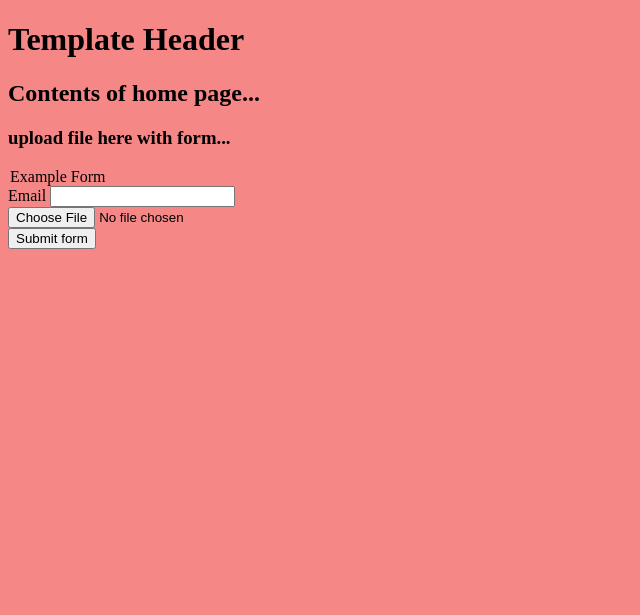
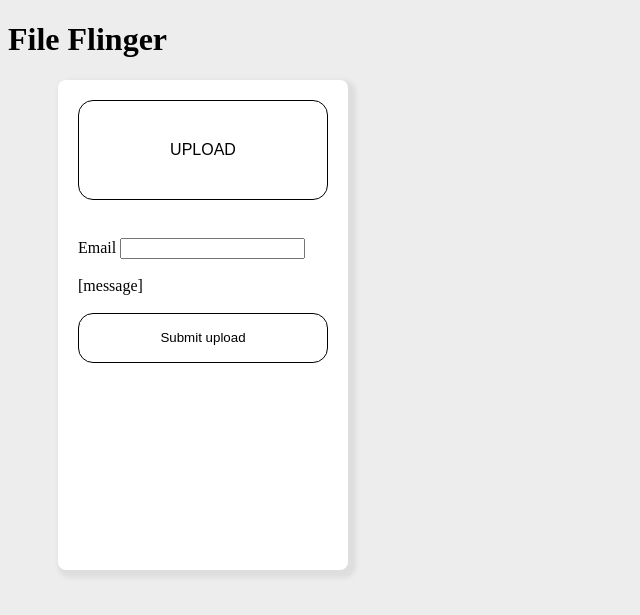
Before and after one commit to edwardcorke/FileFlinger, a Flask app: page /upload in a window 1280 px wide. Shown: the top 615 px of the page, without its empty margins (0-640 px from the left). Run offline with Flask 2, Linux system fonts and the light colour scheme.

Commit message:
Started styling upload page

```diff
--- a/serv/__init__.py
+++ b/serv/__init__.py
@@ -13,4 +13,4 @@ from serv import routes
 from serv import fileCleanup
 
 
-fileCleanup.runFileCleanup()
+# fileCleanup.runFileCleanup()
--- a/serv/forms.py
+++ b/serv/forms.py
@@ -6,4 +6,4 @@ class UploadFile(FlaskForm):
     email = StringField('Email',
                         validators=[DataRequired(),
                                     Email()])
-    submit = SubmitField('Submit form')
+    submit = SubmitField('Submit upload')
--- a/serv/routes.py
+++ b/serv/routes.py
@@ -21,7 +21,7 @@ def home():
         hashname = saveUpload(fileReceived, uploadForm)
         flash("Happy sharing! Here's the link: " "\"localhost:5000/v/" + hashname + "\"", 'success')
 
-        return redirect(url_for('home'))
+        return redirect(url_for('home')) # TODO: deleted forward to thanks page
     return render_template('home.html', title="Home Page", form=uploadForm)
 
 
@@ -46,6 +46,11 @@ def download(downloadToken):
         return redirect(url_for('home'))
 
 
+@app.route("/thanks")
+def thanks():
+    return 'Thanks for uploading'
+
+
 def saveUpload(fileReceived, uploadForm):
     hashname = secrets.token_hex(6)
     while Upload.query.filter_by(hashname=hashname).first() is not None:
--- a/serv/static/main.css
+++ b/serv/static/main.css
@@ -1,3 +1,54 @@
 body {
-    background-color: #F58787;
+    background-color: #EDEDED;
 }
+
+#uploadBoxWrapper {
+}
+
+#uploadBox {
+    height: 450px;
+    width: 250px;
+    background-color: #FFFFFF;
+    border-radius: 8px;
+    /* border: black 1px solid; */
+    -webkit-box-shadow: 4px 4px 4px 4px #DEDEDE;  /* Safari 3-4, iOS 4.0.2 - 4.2, Android 2.3+ */
+    -moz-box-shadow:    4px 4px 4px 4px #DEDEDE;  /* Firefox 3.5 - 3.6 */
+    box-shadow:         4px 4px 4px 4px #DEDEDE;  /* Opera 10.5, IE 9, Firefox 4+, Chrome 6+, iOS 5 */
+    margin-left: 50px;
+    padding: 20px;
+}
+
+
+#custom-button {
+  height: 100px;
+  font-size: 12pt;
+}
+
+#custom-button:hover, #submitButton:hover {
+  background-color: gray;
+}
+
+#custom-text {
+  margin-left: 10px;
+  font-family: sans-serif;
+  color: #aaa;
+}
+
+#formDetails {
+    width: 100%;
+    margin-top: 20px;
+}
+
+#submitButton {
+    font-size: 10pt;
+    height: 50px;
+}
+
+#submitButton, #custom-button {
+    width: 100%;
+    color: black;
+    background-color: #FFFFFF;
+    border: 1px solid #000;
+    border-radius: 15px;
+    cursor: pointer;
+}
--- a/serv/templates/home.html
+++ b/serv/templates/home.html
@@ -1,12 +1,20 @@
 {% extends "template.html" %}
 {% block content %}
-    <h2>Contents of home page...</h2>
-    <h3>upload file here with form...</h3>
+
+<!--    <div id="uploadBoxWrapper">-->
+        <div id="uploadBox">
 
             <form action = "http://localhost:5000/" method = "POST" enctype = "multipart/form-data">
                 {{ form.hidden_tag() }}
-        <legend class=""border-bottom mb4>Example Form</legend>
+                <!--                    <legend class=""border-bottom mb4>Example Form</legend>-->
+
                 <div class="form-group">
+                    <input type="file" name="file" id="real-file" hidden="hidden" />
+                    <button type="button" id="custom-button" style="">UPLOAD</button>
+                    <br><span id="custom-text"></span>
+                </div>
+
+                <div id="formDetails">
                         {{ form.email.label }}
                         {% if form.email.errors %}
                             {{ form.email }}
@@ -16,13 +24,33 @@
                         {% else %}
                             {{ form.email }}
                         {% endif %}
-            </div>
-            <div class="form-group">
-                <input type = "file" name = "file" />
-            </div>
-            <div class="form-group">
-                {{ form.submit }}
+                    <br><br>
+                    [message]
+                    <br><br>
+                        {{ form.submit(id="submitButton") }}
                 </div>
             </form>
 
+        </div>
+<!--    </div>-->
+
+<script>
+    const realFileBtn = document.getElementById("real-file");
+    const customBtn = document.getElementById("custom-button");
+    const customTxt = document.getElementById("custom-text");
+
+    customBtn.addEventListener("click", function() {
+      realFileBtn.click();
+    });
+
+    realFileBtn.addEventListener("change", function() {
+      if (realFileBtn.value) {
+        customTxt.innerHTML = realFileBtn.value.match(
+          /[\/\\]([\w\d\s\.\-\(\)]+)$/
+        )[1];
+      } else {
+        customTxt.innerHTML = "";
+      }
+    });
+</script>
 {% endblock content %}
--- a/serv/templates/template.html
+++ b/serv/templates/template.html
@@ -4,7 +4,7 @@
     <title>{{ title }}</title>
     <link rel="stylesheet" type="text/css" href="{{ url_for('static', filename='main.css') }}">
 </head>
-    <h1>Template Header</h1>
+    <h1>File Flinger</h1>
     <body>
         {% with messages = get_flashed_messages(with_categories=true) %}
             {% if messages %}
```
Also changed, not shown: serv/site.db. Lines whose indentation alone changed are shown as unchanged.
